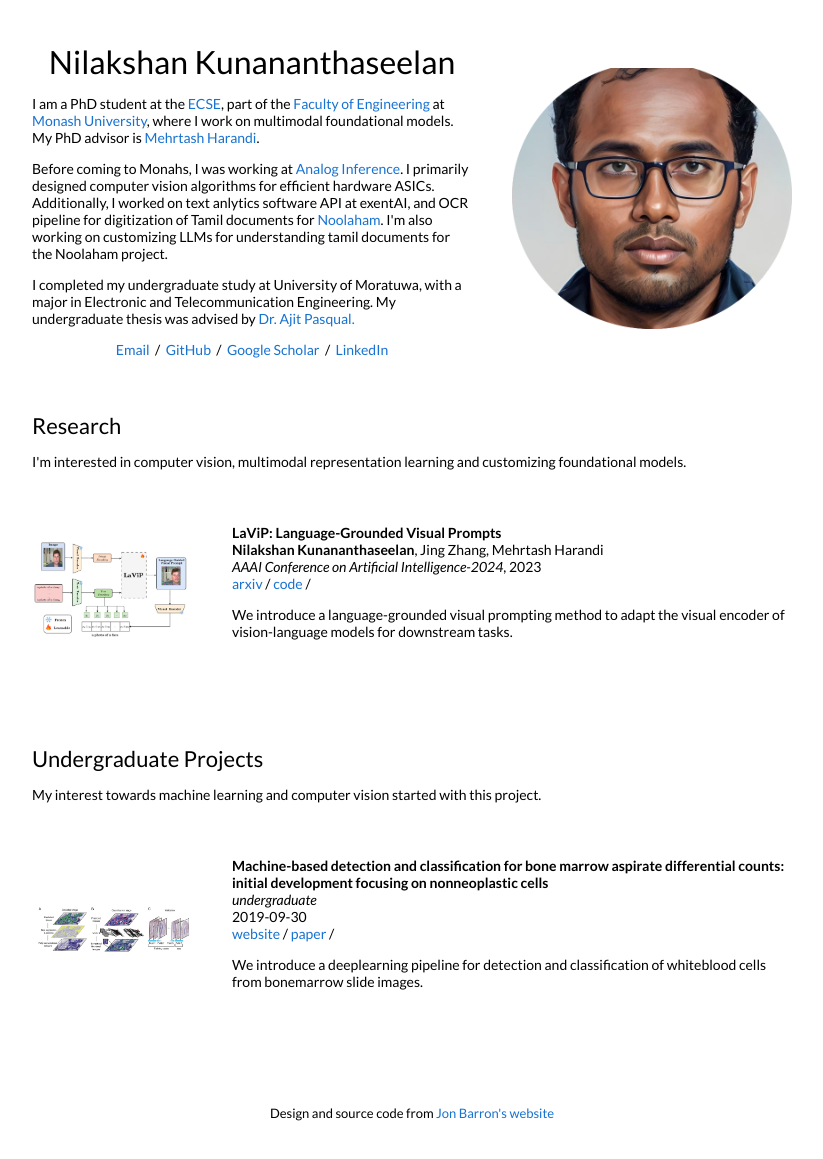
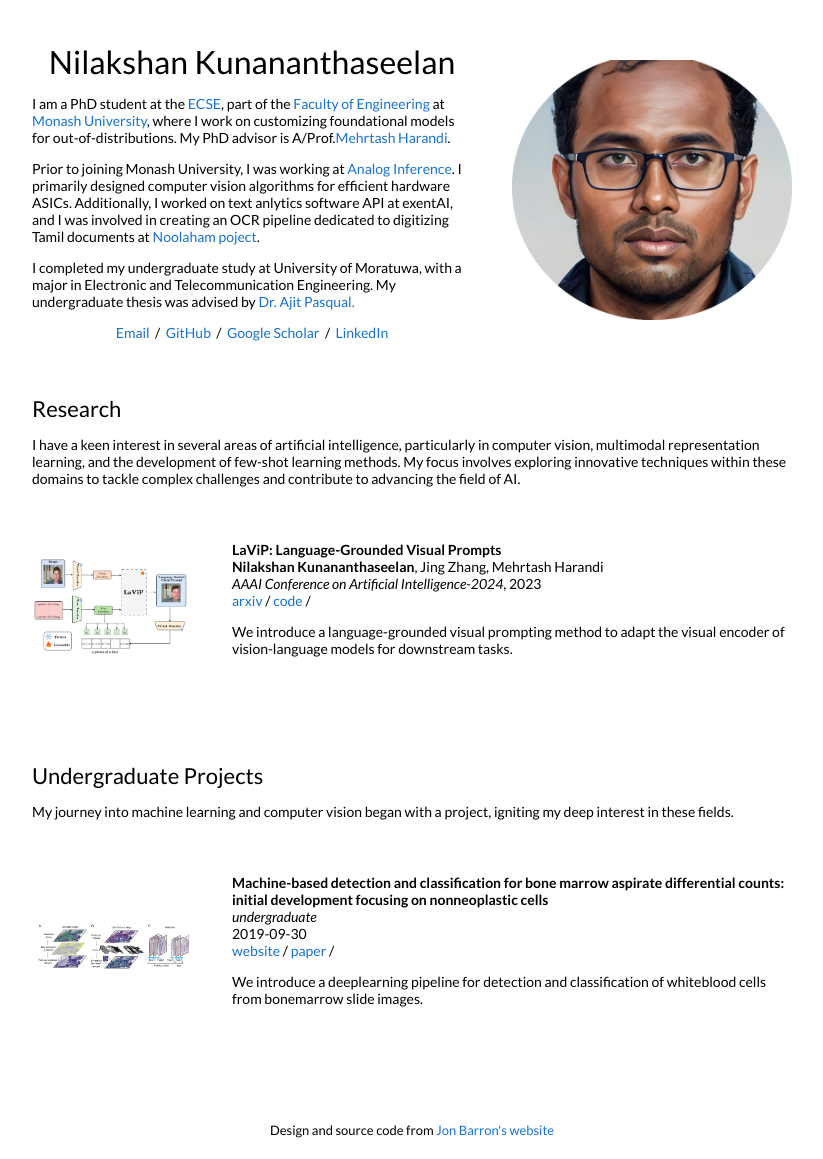
Before and after one commit to NilakshanKunananthaseelan/NilakshanKunananthaseelan.github.io, a Jekyll site: the page built from _posts/2023-12-09-lavip.markdown, in a window 1280 px wide. Shown: the whole page, without its empty margins (228-1051 px from the left). Built offline with Jekyll 4.4.1, drawn with Linux system fonts in a browser that asks for light colours.

Commit message:
Added bio info

```diff
--- a/_layouts/default.html
+++ b/_layouts/default.html
@@ -34,11 +34,11 @@
               <h1>
                 Nilakshan Kunananthaseelan
               </h1>
-              <p>I am a PhD student at the <a href="https://www.monash.edu/engineering/departments/ecse">ECSE</a>, part of the <a href="https://www.monash.edu/engineering">Faculty of Engineering</a> at <a href="https://www.monash.edu/">Monash University</a>, where I work on multimodal foundational models. My PhD advisor is <a href="https://sites.google.com/site/mehrtashharandi/">Mehrtash Harandi</a>.
+              <p>I am a PhD student at the <a href="https://www.monash.edu/engineering/departments/ecse">ECSE</a>, part of the <a href="https://www.monash.edu/engineering">Faculty of Engineering</a> at <a href="https://www.monash.edu/">Monash University</a>, where I work on customizing foundational models for out-of-distributions. My PhD advisor is A/Prof.<a href="https://sites.google.com/site/mehrtashharandi/">Mehrtash Harandi</a>.
               </p>
               <p>
-                Before coming to Monahs, I was working at <a href="https://www.analog-inference.com/">Analog Inference</a>. I primarily designed computer vision algorithms for efficient hardware ASICs. Additionally, I worked on text anlytics software API at exentAI, and OCR pipeline for digitization of Tamil documents for <a href="https://noolahamfoundation.org/wiki/index.php/Main_Page">Noolaham</a>.
-                I'm also working on customizing LLMs for understanding tamil documents for the Noolaham project.
+                Prior to joining Monash University, I was working at <a href="https://www.analog-inference.com/">Analog Inference</a>. I primarily designed computer vision algorithms for efficient hardware ASICs. Additionally, I worked on text anlytics software API at exentAI, and I was involved in creating an OCR pipeline dedicated to digitizing Tamil documents at <a href="https://noolahamfoundation.org/wiki/index.php/Main_Page">Noolaham poject</a>.
+
 
               </p>
               <p>
@@ -62,7 +62,7 @@
             <td style="padding:2.5%;width:100%;vertical-align:middle">
               <h2>Research</h2>
               <p>
-                I'm interested in computer vision, multimodal representation learning and customizing foundational models.
+                I have a keen interest in several areas of artificial intelligence, particularly in computer vision, multimodal representation learning, and the development of few-shot learning methods. My focus involves exploring innovative techniques within these domains to tackle complex challenges and contribute to advancing the field of AI.
               </p>
             </td>
           </tr>
@@ -120,7 +120,7 @@
           <tr>
             <td style="padding:2.5%;width:100%;vertical-align:middle">
               <h2>Undergraduate Projects</h2>
-              <p> My interest towards machine learning and computer vision started with this project.
+              <p> My journey into machine learning and computer vision began with a project, igniting my deep interest in these fields.
               </p>
             </td>
           </tr>
```
